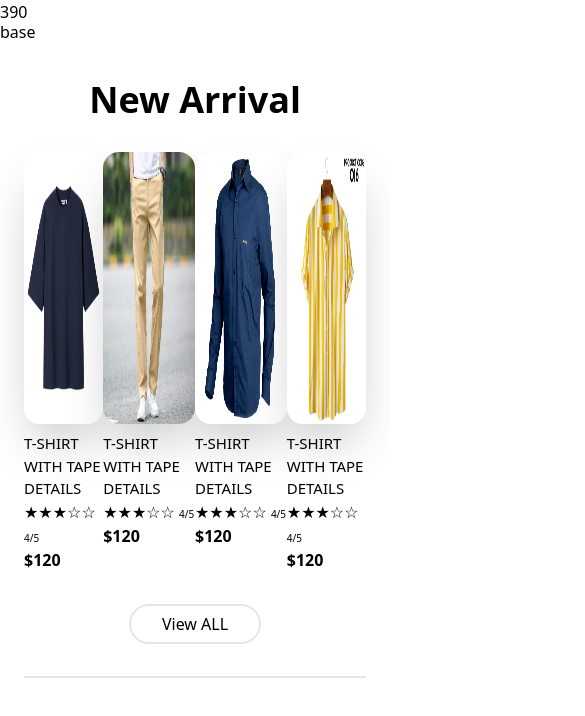
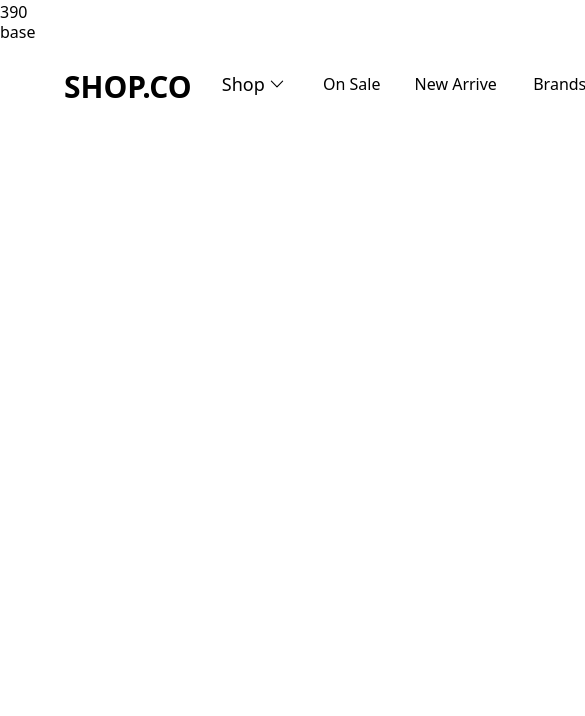
Before and after one commit to NullAlgorithm/e-commerence, a website: page index.html in a window 390 px wide. Shown: the top 716 px of the page, 585 px wide, since content can reach past the window. Drawn offline with Linux system fonts and the light colour scheme.

Commit message:
responsive

```diff
--- a/index.html
+++ b/index.html
@@ -30,7 +30,8 @@
     </script>
     <br /><br />
 
-    <!-- top bar sign in -->
+    <!------------------ top bar sign in -->
+
     <!-- <div
       class="text-white text-xl bg-black h-8 flex justify-center items-center"
     >
@@ -39,13 +40,15 @@
         <a class="underline" href="Sing up now">Sign up now</a>
       </div>
     </div> -->
-    <!-- -----------niv bar --------->
-    <!-- <div class="flex flex-row mt-4 mb-6">
-      <div class="text-[30px] font-bold ml-16 cursor-pointer">SHOP.CO</div>
+
+    <!--------------- -----------niv bar --------->
+
+    <div class="mt-4 mb-6 flex flex-row">
+      <div class="ml-16 cursor-pointer text-[30px] font-bold">SHOP.CO</div>
       <div class="flex flex-row">
-        <button class="ml-4 mr-2 flex">
+        <button class="mr-2 ml-4 flex">
           <div
-            class="flex justify-between w-24 h-[40px] rounded-4xl pl-[14px] items-center text-[18px] hover:bg-[#7b7b7b]"
+            class="flex h-[40px] w-24 items-center justify-between rounded-4xl pl-[14px] text-[18px] hover:bg-[#7b7b7b]"
           >
             Shop
             <svg
@@ -66,24 +69,26 @@
         </button>
 
         <button
-          class="mr-4 w-20 cursor-pointer rounded-4xl h-[40px] hover:bg-[#7b7b7b]"
+          class="mr-4 h-[40px] w-20 cursor-pointer rounded-4xl hover:bg-[#7b7b7b]"
         >
           On Sale
         </button>
         <button
-          class="mr-4 w-24 cursor-pointer rounded-4xl h-[40px] hover:bg-[#7b7b7b]"
+          class="mr-4 h-[40px] w-24 cursor-pointer rounded-4xl hover:bg-[#7b7b7b]"
         >
           New Arrive
         </button>
         <button
-          class="w-20 cursor-pointer rounded-4xl h-[40px] hover:bg-[#7b7b7b]"
+          class="h-[40px] w-20 cursor-pointer rounded-4xl hover:bg-[#7b7b7b]"
         >
           Brands
         </button>
-      </div> -->
+      </div>
+
       <!-- ---search bar----- -->
-    <!-- <div class="ml-6 flex flex-row">
-        <div class="flex justify-center items-center">
+
+      <div class="ml-6 flex flex-row">
+        <div class="flex justify-center items-center ">
           <button
             class="absolute left-[630px] cursor-pointer rounded-2xl p-[4px] hover:bg-[#7b7b7b]"
           >
@@ -148,45 +153,47 @@
           </svg>
         </button>
       </div>
-    </div> -->
-    <!-- main poster -->
-    <!-- <div class="pl-16 pt-14 flex bg-[#f2f0f1]">
-      <div>
-        <div class="flex flex-col w-90">
-          <span class="font-bold text-3xl"
+    </div>
+
+      <!------------------------ main poster -->
+
+      <!-- <div class="lg:pl-20 px-6 pt-14 flex flex-col  md:flex-row lg:flex-row bg-[#f2f0f1]">
+      <div class=" ">
+        <div class="flex flex-col w-[450px]  ">
+          <span class="font-extrabold text-5xl"
             >FIND CLOTHES THAT MATCHE YOUR STYLE</span
           >
-          <span class="mt-6 text-[12px]"
+          <span class="mt-6 text-[20px]"
             >Lorem ipsum dolor, sit amet consectetur adipisicing elit. Deleniti
             nam dignissimos aliquam expedita</span
           >
         </div>
-        <div class="mt-10 mb-8">
+        <div class="mt-10 mb-8 ">
           <button
-            class="w-39 border-2 border-[#0000001A] bg-black text-amber-50 rounded-3xl h-8"
+            class=" w-[480px] sm:w-[595px]  md:w-44 lg:w-44 border-2 border-[#0000001A] bg-black text-amber-50 rounded-4xl h-12"
           >
             Shop Now
           </button>
         </div>
-        <div class="flex mt-13">
-          <div class="flex flex-col border-r-2 border-[#878585] pr-2 mr-2">
-            <span class="font-bold text-2xl">200+</span>
+        <div class="flex flex-wrap justify-center md:justify-normal sm:flex-nowrap items-center mt-13">
+          <div class="flex flex-col border-r-2 border-[#878585] pr-15   sm:pr-4 sm:mr-4 lg:pr-4 lg:mr-4">
+            <span class="font-semibold text-4xl">200+</span>
             <span class="text-[#878585]">International Brands</span>
           </div>
-          <div class="flex flex-col border-r-2 border-[#878585] pr-2 mr-2">
-            <span class="font-bold text-2xl">2000+</span>
+          <div class="flex flex-col lg:border-r-2 sm:border-r-2 border-[#878585]   ml-12 sm:pr-4 sm:mr-4 lg:pr-4 lg:mr-4">
+            <span class="font-semibold text-4xl">2000+</span>
             <span class="text-[#878585]">High Quality Products</span>
           </div>
-          <div class="flex flex-col">
-            <span class="font-bold text-2xl">3000+</span>
+          <div class="flex flex-col mt-7 sm:mt-0">
+            <span class="font-semibold text-4xl">3000+</span>
             <span class="text-[#878585]">Happy Customers</span>
           </div>
         </div>
       </div>
 
-      <div class="ml-47">
+      <div class="pl-6 lg:ml-47">
         <img
-          class="w-[500px] h-[400px]"
+          class="overflow-hidden h-screen"
           src="images/main poster.jpg"
           alt="poster"
         />
@@ -209,18 +216,29 @@
       </div>
     </div> -->
 
+      <!-- ---------------------------------------------------------------- -->
+      <!-- Brands line black -->
+
+      <!-- <div class=" flex  justify-around items-center pt-3 pb-4 flex-wrap  bg-black lg:flex-nowrap h-20 lg:w-full text-white text-2xl lg:text-4xl lg:px-20">
+      <p class="mr-4">VERSACE</p>
+      <p class="mr-4">ZARA</p>
+      <p class="mr-4">GUCCI</p>
+      <p class="mr-4 font-bold">PRADA</p>
+      <p class="mr-4">Calvin Klein</p>
+    </div> -->
+
+      <!-- ----------------------------------------------------------- -->
 
       <!-------------- new arrival -->
 
-
-    <div class="border-b-2 border-b-[#0000001A] mx-6  lg:ml-16 lg:mr-20 ">
+      <!-- <div class="border-b-2 border-b-[#0000001A] mx-6  lg:ml-20 lg:mr-20 ">
       <span class="flex justify-center text-4xl font-bold mt-8 mb-8"
         >New Arrival</span
       >
-      <div class="flex flex-row justify-center ">
+      <div class="flex  items-center gap-5 lg:gap-0 overflow-x-auto scroll-smooth lg:overflow-hidden  ">
         <div class="">
           <img
-            class="w-63 h-68 shadow-2xl lg:mr-10 rounded-2xl"
+            class=" min-w-60 lg:w-63 h-68 shadow-2xl mr-8 rounded-2xl"
             src="images/shirt.png"
             alt="shirt"
           />
@@ -231,11 +249,76 @@
           </div>
         </div>
 
-
-
         <div class="">
           <img
-            class="w-63 h-68 shadow-2xl mr-10 rounded-2xl"
+            class=" min-w-60 lg:w-63 h-68 shadow-2xl mr-8  rounded-2xl"
+            src="images/pants.png"
+            alt="shirt"
+          />
+          <div class="flex flex-col">
+            <span class="text-[15px] mt-2">T-SHIRT WITH TAPE DETAILS</span>
+            <span>★★★☆☆ <span class="text-[10px]">4/5</span> </span>
+            <span class="font-bold">$120</span>
+          </div>
+        </div>
+
+        <div class="  ">
+          <img
+            class="min-w-60 lg:w-63 h-68 shadow-2xl mr-8 rounded-2xl"
+            src="images/shirt2.png"
+            alt="shirt"
+          />
+          <div class="flex flex-col">
+            <span class="text-[15px] mt-2">T-SHIRT WITH TAPE DETAILS</span>
+            <span>★★★☆☆ <span class="text-[10px]">4/5</span> </span>
+            <span class="font-bold">$120</span>
+          </div>
+        </div>
+
+        <div class="  ">
+          <img
+            class="min-w-60 lg:w-63 h-68 shadow-2xl mr-8 rounded-2xl"
+            src="images/shirt3.png"
+            alt="shirt"
+          />
+          <div class="flex flex-col">
+            <span class="text-[15px] mt-2">T-SHIRT WITH TAPE DETAILS</span>
+            <span>★★★☆☆ <span class="text-[10px]">4/5</span> </span>
+            <span class="font-bold">$120</span>
+          </div>
+        </div>
+      </div>
+
+      <div class="flex justify-center mt-8 mb-8">
+        <button class="w-33 border-2 border-[#0000001A] rounded-3xl cursor-pointer h-10">
+          View ALL
+        </button>
+      </div>
+    </div>
+
+     -->
+      <!----------------------- top selling -->
+
+      <!-- <div class="mt-16 mx-6  lg:ml-20 lg:mr-20">
+      <span class="flex justify-center text-4xl font-bold mb-8  "
+        >Top Selling</span
+      >
+      <div class="flex items-center gap-5 overflow-x-auto scroll-smooth lg:overflow-hidden lg:gap-0 ">
+        <div class="   ">
+          <img
+            class="min-w-60 w-63 h-68 shadow-2xl mr-10 rounded-2xl"
+            src="images/shirt.png"
+            alt="shirt"
+          />
+          <div class="flex flex-col">
+            <span class="text-[15px] mt-2">T-SHIRT WITH TAPE DETAILS</span>
+            <span>★★★☆☆ <span class="text-[10px]">4/5</span> </span>
+            <span class="font-bold">$120</span>
+          </div>
+        </div>
+        <div>
+          <img
+            class="min-w-60 w-63 h-68 shadow-2xl mr-10 rounded-2xl"
             src="images/pants.png"
             alt="shirt"
           />
@@ -247,7 +330,7 @@
         </div>
         <div class="  ">
           <img
-            class="w-63 h-68 shadow-2xl mr-10 rounded-2xl"
+            class="min-w-60 w-63 h-68 shadow-2xl mr-10 rounded-2xl"
             src="images/shirt2.png"
             alt="shirt"
           />
@@ -259,72 +342,7 @@
         </div>
         <div class="  ">
           <img
-            class="w-63 h-68 shadow-2xl rounded-2xl"
-            src="images/shirt3.png"
-            alt="shirt"
-          />
-          <div class="flex flex-col">
-            <span class="text-[15px] mt-2">T-SHIRT WITH TAPE DETAILS</span>
-            <span>★★★☆☆ <span class="text-[10px]">4/5</span> </span>
-            <span class="font-bold">$120</span>
-          </div>
-        </div>
-      </div>
-      <div class="flex justify-center mt-8 mb-8">
-        <button class="w-33 border-2 border-[#0000001A] rounded-3xl cursor-pointer h-10">
-          View ALL
-        </button>
-      </div>
-    </div>
-
-
-    <!----------------------- top selling -->
-
-
-    <!-- <div class="mt-16 ml-16 mr-20">
-      <span class="flex justify-center text-4xl font-bold mb-8"
-        >Top Selling</span
-      >
-      <div class="flex justify-center">
-        <div class="   ">
-          <img
-            class="w-63 h-68 shadow-2xl mr-10 rounded-2xl"
-            src="images/shirt.png"
-            alt="shirt"
-          />
-          <div class="flex flex-col">
-            <span class="text-[15px] mt-2">T-SHIRT WITH TAPE DETAILS</span>
-            <span>★★★☆☆ <span class="text-[10px]">4/5</span> </span>
-            <span class="font-bold">$120</span>
-          </div>
-        </div>
-        <div>
-          <img
-            class="w-63 h-68 shadow-2xl mr-10 rounded-2xl"
-            src="images/pants.png"
-            alt="shirt"
-          />
-          <div class="flex flex-col">
-            <span class="text-[15px] mt-2">T-SHIRT WITH TAPE DETAILS</span>
-            <span>★★★☆☆ <span class="text-[10px]">4/5</span> </span>
-            <span class="font-bold">$120</span>
-          </div>
-        </div>
-        <div class="  ">
-          <img
-            class="w-63 h-68 shadow-2xl mr-10 rounded-2xl"
-            src="images/shirt2.png"
-            alt="shirt"
-          />
-          <div class="flex flex-col">
-            <span class="text-[15px] mt-2">T-SHIRT WITH TAPE DETAILS</span>
-            <span>★★★☆☆ <span class="text-[10px]">4/5</span> </span>
-            <span class="font-bold">$120</span>
-          </div>
-        </div>
-        <div class="  ">
-          <img
-            class="w-63 h-68 shadow-2xl rounded-2xl"
+            class="min-w-60 w-63 h-68 shadow-2xl rounded-2xl"
             src="images/shirt3.png"
             alt="shirt"
           />
@@ -344,9 +362,8 @@
 
       <!--  Dre  Style-->
 
-
       <!-- <div
-      class="mx-2 rounded-2xl bg-[#0000001A] sm:mx-4 md:mx-8 lg:mr-20 lg:ml-16 lg:pb-8"
+      class="mx-2 rounded-2xl bg-[#0000001A] sm:mx-4 md:mx-8 lg:mr-20 lg:ml-20 lg:pb-8"
     >
       <span
         class="mb-4 flex justify-center pt-4 text-3xl font-bold md:text-4xl lg:mb-8 lg:pt-8"
@@ -417,7 +434,7 @@
       <!--
     <div>
       <div
-        class="ml-6 w-60 text-3xl font-extrabold md:mt-8 md:ml-16 md:w-[390px] lg:mt-8 lg:ml-16"
+        class="ml-6 w-60 text-3xl font-extrabold md:mt-8 md:ml-16 md:w-[390px] lg:mt-8 lg:ml-20"
       >
         OUR HAPPY CUSTOMERS
       </div>
@@ -584,7 +601,7 @@
       <!--------------- update -->
 
       <!-- <div
-      class="mx-6 mt-20 flex-wrap items-center justify-between rounded-2xl border-2 bg-black lg:mr-20 lg:ml-16 lg:flex lg:h-30 lg:flex-col"
+      class="mx-6 mt-20 flex-wrap items-center justify-between rounded-2xl border-2 bg-black lg:mr-20 lg:ml-20 lg:flex lg:h-30 lg:flex-col"
     >
       <div
         class="mt-6 mr-4 ml-6 h-fit text-3xl font-bold text-amber-50 lg:ml-10 lg:w-[400px]"
@@ -623,7 +640,7 @@
 
       <!---------------- footer -->
 
-    <!-- <footer class="mx-6 mt-9 border-b-4 border-[#0000001A] lg:mr-20 lg:ml-16">
+      <!-- <footer class="mx-6 mt-9 border-b-4 border-[#0000001A] lg:mr-20 lg:ml-20">
       <div class="mb-12 flex flex-wrap sm:flex-wrap md:flex-nowrap lg:flex">
         <div class="lg:w-49">
           <div class="mb-2 text-2xl font-bold">Shop.cp</div>
@@ -752,7 +769,6 @@
       </div>
     </div> -->
 
-
       <!-- test
      To fit image in a box completely, img don't stretch, cropped if necessary
 
```
Also changed, not shown: src/output.css. Lines whose indentation alone changed are shown as unchanged.
